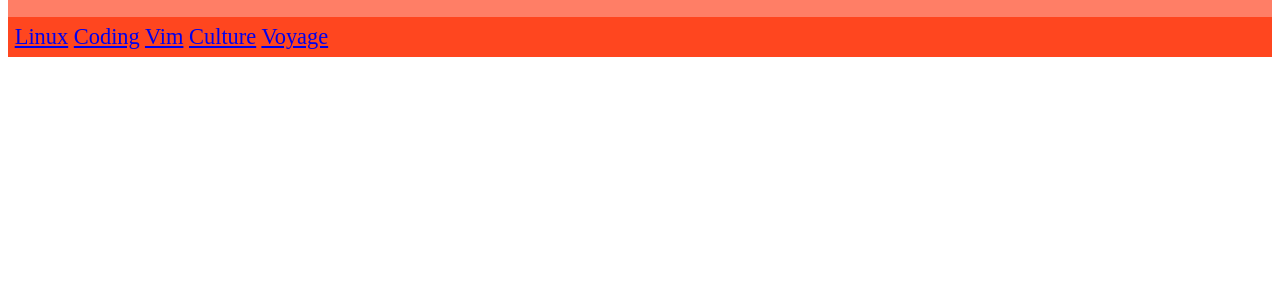
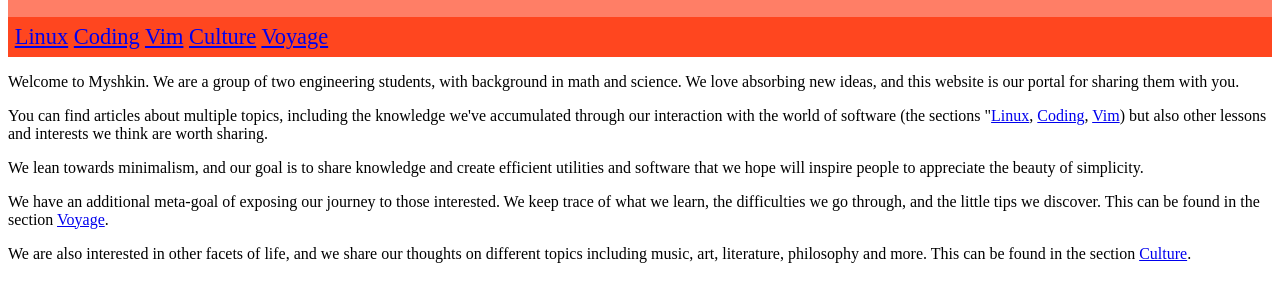
Before and after one commit to mouadleachouri/myshkin, a plain HTML site: page web/index.html in a window 1280 px wide. Shown: the part 60-362 px from the top of the page. Drawn offline with Linux system fonts and the light colour scheme.

Commit message:
docs: add home page text in web/index.html

```diff
--- a/web/index.html
+++ b/web/index.html
@@ -6,15 +6,46 @@
   </head>
 
   <div id="header">
-    <a id="mainTitle" href=""/>Myshkin</a>
-    <a id="mainSubTitle" href=""/>Linux, art, science and more</a>
+    <a id="mainTitle" href="">Myshkin</a>
+    <a id="mainSubTitle" href="">Linux, art, science and more</a>
   </div>
 
   <div id="menu">
-    <a href="linux/index.html"/>Linux</a>
-    <a href="coding/index.html"/>Coding</a>
-    <a href="vim/index.html"/>Vim</a>
-    <a href="culture/index.html"/>Culture</a>
-    <a href="voyage/index.html"/>Voyage</a>
+    <a href="linux/index.html">Linux</a>
+    <a href="coding/index.html">Coding</a>
+    <a href="vim/index.html">Vim</a>
+    <a href="culture/index.html">Culture</a>
+    <a href="voyage/index.html">Voyage</a>
+  </div>
+
+  <div id="main">
+    <p>
+      Welcome to Myshkin. We are a group of two engineering students, with
+      background in math and science. We love absorbing new ideas, and this
+      website is our portal for sharing them with you.
+    </p>
+    <p>
+      You can find articles about multiple topics, including the knowledge we've
+      accumulated through our interaction with the world of software (the
+      sections "<a href="linux/index.html">Linux</a>,
+      <a href="coding/index.html">Coding</a>, <a href="vim/index.html">Vim</a>)
+      but also other lessons and interests we think are worth sharing.
+    </p>
+    <p>
+      We lean towards minimalism, and our goal is to share knowledge and create
+      efficient utilities and software that we hope will inspire people to
+      appreciate the beauty of simplicity.
+    </p>
+    <p>
+      We have an additional meta-goal of exposing our journey to those
+      interested. We keep trace of what we learn, the difficulties we go
+      through, and the little tips we discover. This can be found in the section
+      <a href="voyage/index.html">Voyage</a>.
+    </p>
+    <p>
+      We are also interested in other facets of life, and we share our thoughts
+      on different topics including music, art, literature, philosophy and more.
+      This can be found in the section <a href="culture/index.html">Culture</a>.
+    </p>
   </div>
 </html>
```
